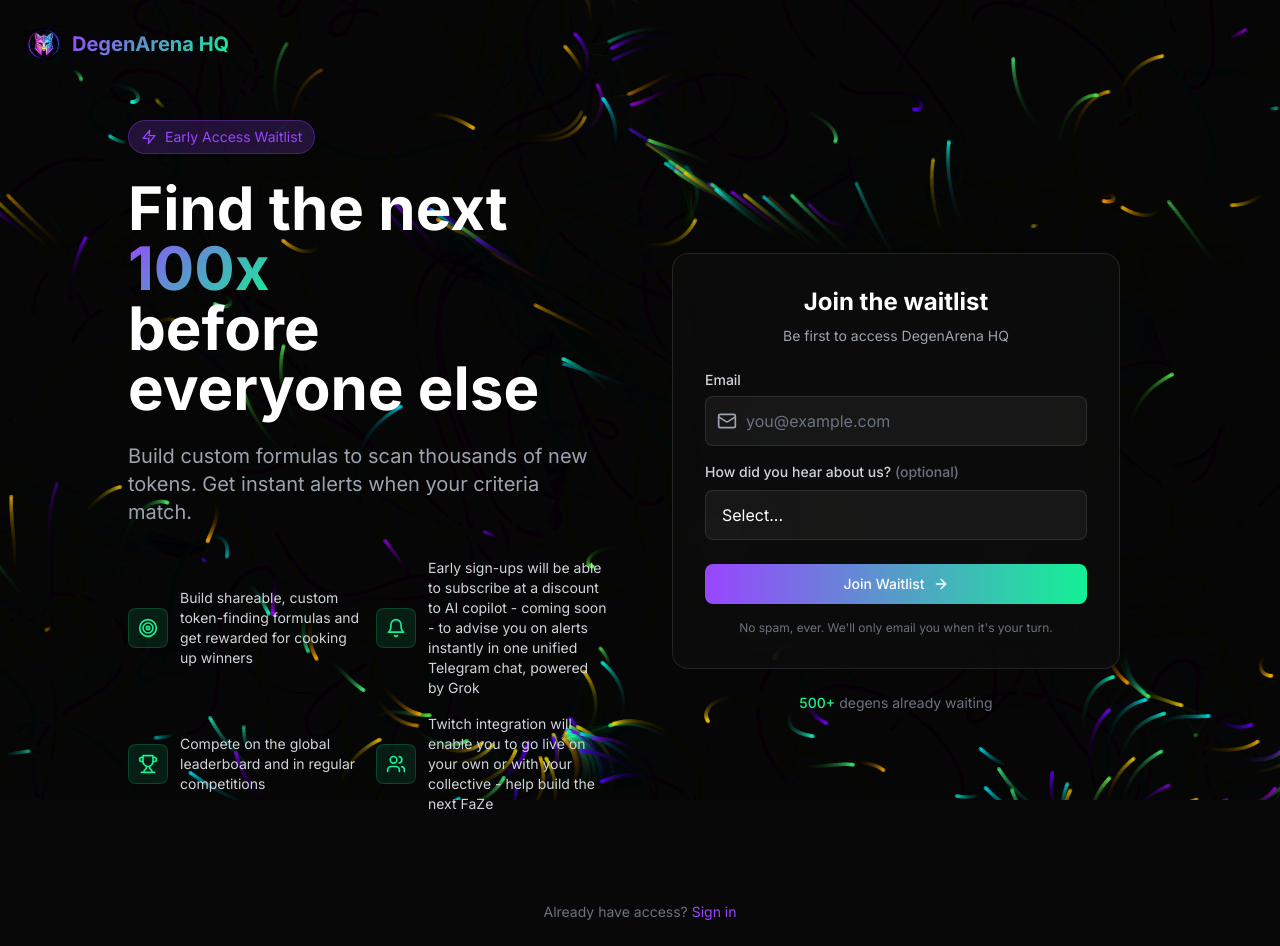
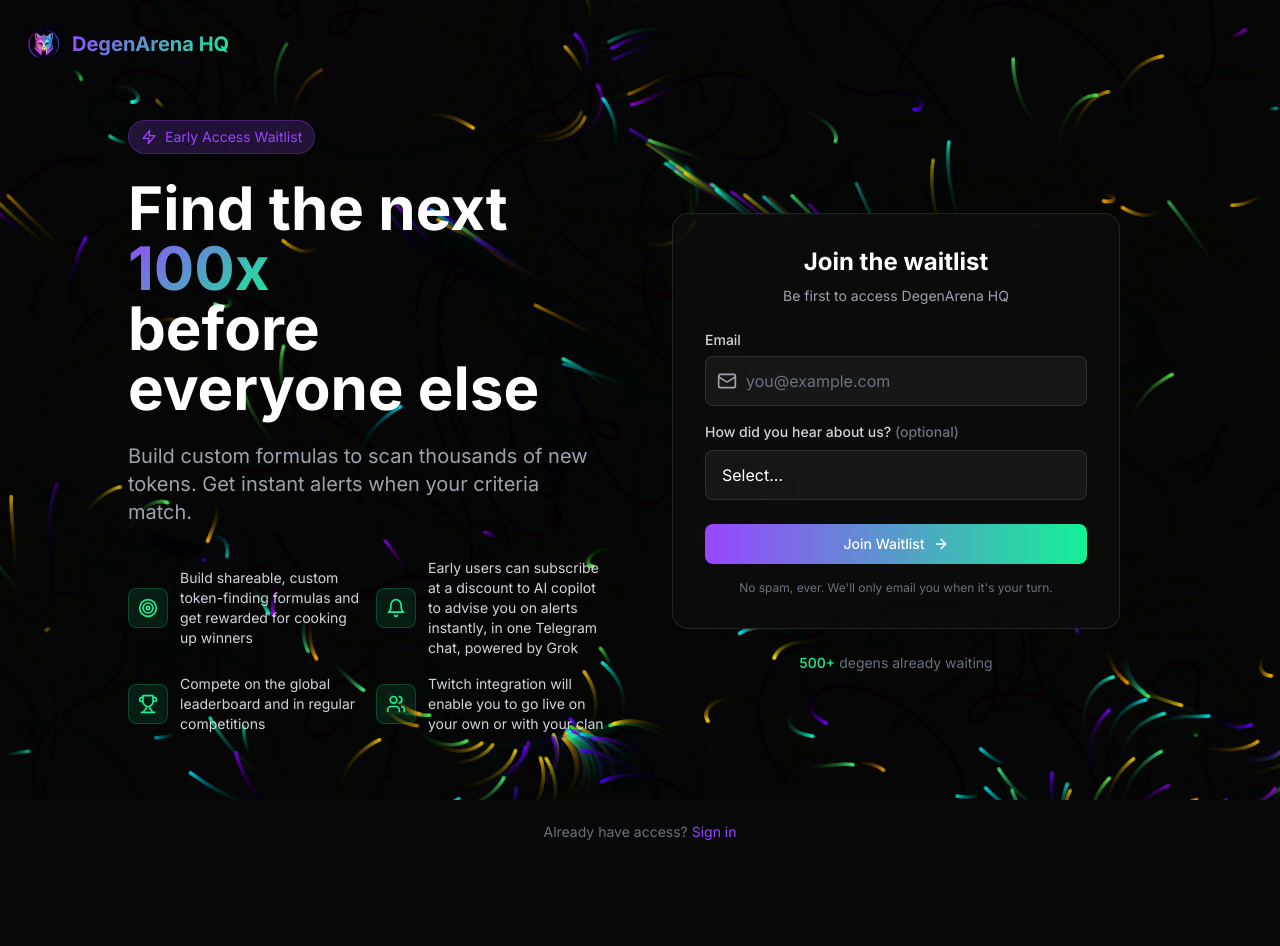
Before and after one commit to volynsal/degenarena, a Next.js app: page /waitlist in a window 1280 px wide. After the commit the page ends 866 px from the top, so only its background shows below. Built offline with nearby package versions, Linux system fonts and the light colour scheme; no server answers.

Commit message:
Cleaning up the waitlist page

```diff
--- a/src/app/waitlist/page.tsx
+++ b/src/app/waitlist/page.tsx
@@ -9,9 +9,9 @@ import { Mail, ArrowRight, Zap, Check, Trophy, Target, Bell, Users } from 'lucid
 
 const features = [
   { icon: Target, text: 'Build shareable, custom token-finding formulas and get rewarded for cooking up winners' },
-  { icon: Bell, text: 'Early sign-ups will be able to subscribe at a discount to AI copilot - coming soon - to advise you on alerts instantly in one unified Telegram chat, powered by Grok' },
+  { icon: Bell, text: 'Early users can subscribe at a discount to AI copilot to advise you on alerts instantly, in one Telegram chat, powered by Grok' },
   { icon: Trophy, text: 'Compete on the global leaderboard and in regular competitions' },
-  { icon: Users, text: 'Twitch integration will enable you to go live on your own or with your collective - help build the next FaZe' },
+  { icon: Users, text: 'Twitch integration will enable you to go live on your own or with your clan' },
 ]
 
 export default function WaitlistPage() {
```
